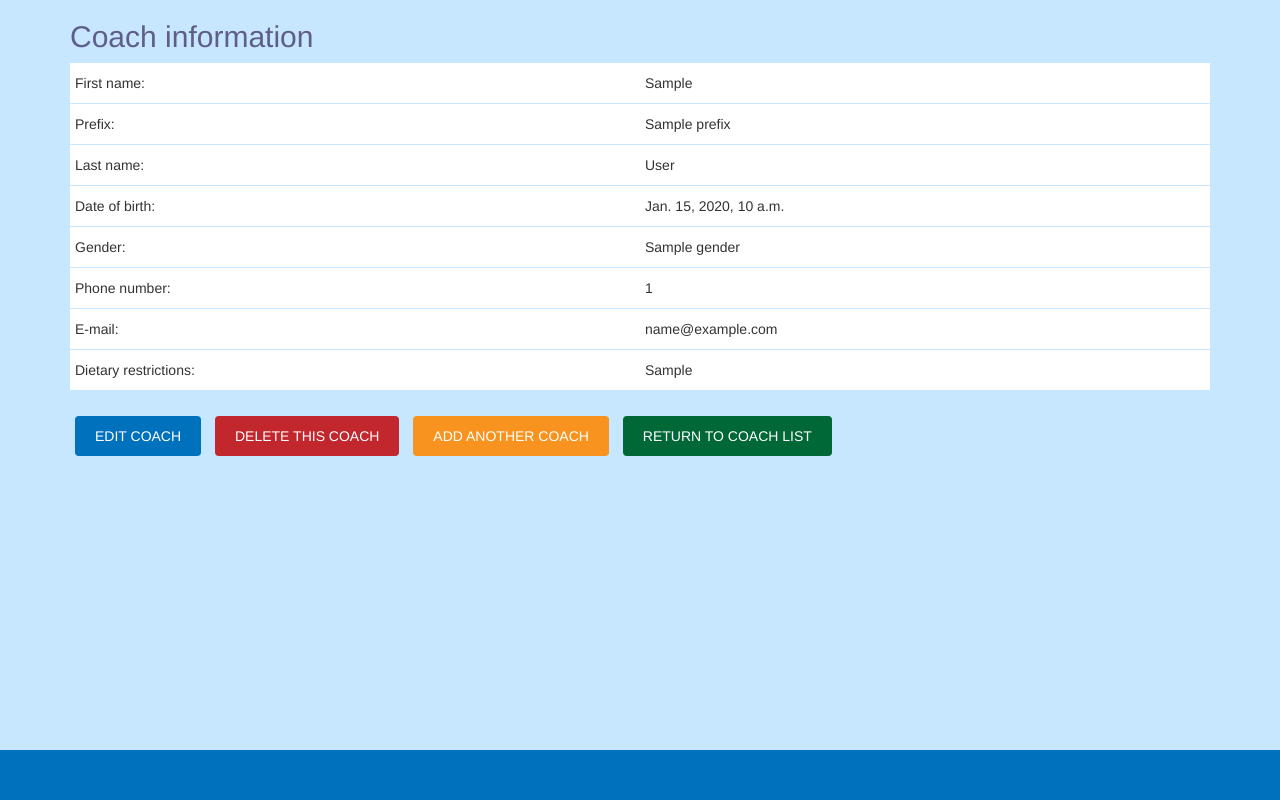
After one commit to wearespindle/subscriptionform, a Django app: template subscriptionform/templates/sports/coach_detail.html in a window 1280 px wide. The commit adds this page. Run offline with Django 3.2, Linux system fonts and the light colour scheme; the template is opened without the code that fills it: most values are stand-ins (such as "Sample title", 1, 10 or a date in 2020); some libraries are stand-ins or nearby versions.

Commit message:
Created coach model and views/templates/urls

```diff
--- a/subscriptionform/static/css/subscription.css
+++ b/subscriptionform/static/css/subscription.css
@@ -95,6 +95,21 @@ p {
 
 .menu-navigation-item:nth-child(2) .menu-navigation-link:active,
 .menu-navigation-item:nth-child(2) .menu-navigation-link:visited {
+    color: white;
+}
+
+.menu-navigation-item:nth-child(3) .menu-navigation-link {
+    margin-right: 0;
+    background: #f7931e;
+}
+
+.menu-navigation-item:nth-child(3) .menu-navigation-link:hover {
+    background: #FFC028;
+    text-decoration: none;
+}
+
+.menu-navigation-item:nth-child(3) .menu-navigation-link:active,
+.menu-navigation-item:nth-child(3) .menu-navigation-link:visited {
     color: white;
 }
 
--- a/subscriptionform/templates/home/menu.html
+++ b/subscriptionform/templates/home/menu.html
@@ -18,6 +18,10 @@
                 {% url 'teams' as teamurl %}
                 {% blocktrans %}<a class="menu-navigation-link" href="{{ teamurl }}">Teams</a>{% endblocktrans %}
             </li>
+             <li class="menu-navigation-item">
+                {% url 'coaches' as coachurl %}
+                {% blocktrans %}<a class="menu-navigation-link" href="{{ coachurl }}">Coaches</a>{% endblocktrans %}
+            </li>
         </ul>
         {% if messages %}
             <ul class="messages">
--- /dev/null
+++ b/subscriptionform/templates/sports/coach_detail.html
@@ -0,0 +1,49 @@
+{% extends "base.html" %}
+{% load i18n %}
+
+{% block content %}
+    <div class="container">
+        <h2>{% blocktrans %}Coach information{% endblocktrans %}</h2>
+            <table class="base-table">
+                <tbody>
+                    <tr>
+                        <td>{% blocktrans %}First name:{% endblocktrans %}</td>
+                        <td>{{ coach.first_name }}</td>
+                    </tr>
+                    <tr>
+                        <td>{% blocktrans %}Prefix:{% endblocktrans %}</td>
+                        <td>{{ coach.prefix }}</td>
+                    </tr>
+                    <tr>
+                        <td>{% blocktrans %}Last name:{% endblocktrans %}</td>
+                        <td>{{ coach.last_name }}</td>
+                    </tr>
+                    <tr>
+                        <td>{% blocktrans %}Date of birth:{% endblocktrans %}</td>
+                        <td>{{ coach.date_of_birth }}</td>
+                    </tr>
+                    <tr>
+                        <td>{% blocktrans %}Gender:{% endblocktrans %}</td>
+                        <td>{{ coach.gender }}</td>
+                    </tr>
+                    <tr>
+                        <td>{% blocktrans %}Phone number:{% endblocktrans %}</td>
+                        <td>{{ coach.phone_number }}</td>
+                    </tr>
+                    <tr>
+                        <td>{% blocktrans %}E-mail:{% endblocktrans %}</td>
+                        <td>{{ coach.email }}</td>
+                    </tr>
+                    <tr>
+                        <td>{% blocktrans %}Dietary restrictions:{% endblocktrans %}</td>
+                        <td>{{ coach.food_preferences }}</td>
+                    </tr>
+                </tbody>
+            </table>
+
+    <a class="button-update" href="{% url 'coach_update' pk=coach.pk %}">{% blocktrans %}Edit coach{% endblocktrans %}</a>
+    <a class="button-delete" href="{% url 'coach_delete' pk=coach.pk %}">{% blocktrans %}Delete this coach{% endblocktrans %}</a>
+    <a class="button-add" href="{% url 'coach_add' %}">{% blocktrans %}Add another coach{% endblocktrans %}</a>
+    <a class="button-return" href="{% url 'coaches' %}">{% blocktrans %}Return to coach list{% endblocktrans %}</a>
+    </div>
+{% endblock %}
--- a/subscriptionform/templates/sports/participant_detail.html
+++ b/subscriptionform/templates/sports/participant_detail.html
@@ -9,6 +9,10 @@
                     <tr>
                         <td>{% blocktrans %}First name:{% endblocktrans %}</td>
                         <td>{{ participant.first_name }}</td>
+                    </tr>
+                    <tr>
+                        <td>{% blocktrans %}Prefix:{% endblocktrans %}</td>
+                        <td>{{ participant.prefix }}</td>
                     </tr>
                     <tr>
                         <td>{% blocktrans %}Last name:{% endblocktrans %}</td>
```
Also changed, not shown: sports/admin.py (+7 -1 lines), sports/forms.py (+9 -2 lines), sports/models.py (+28 -4 lines), sports/urls.py (+7 -0 lines), sports/views.py (+28 -2 lines), subscriptionform/templates/sports/coach_list.html (added, +28 -0 lines), users/models.py (+11 -0 lines), club/migrations/0001_initial.py, sports/migrations/0001_initial.py, sports/migrations/0002_coach.py (added), sports/migrations/0003_auto_20161130_1103.py (added), users/migrations/0001_initial.py, users/migrations/0002_auto_20161129_1315.py (added).
